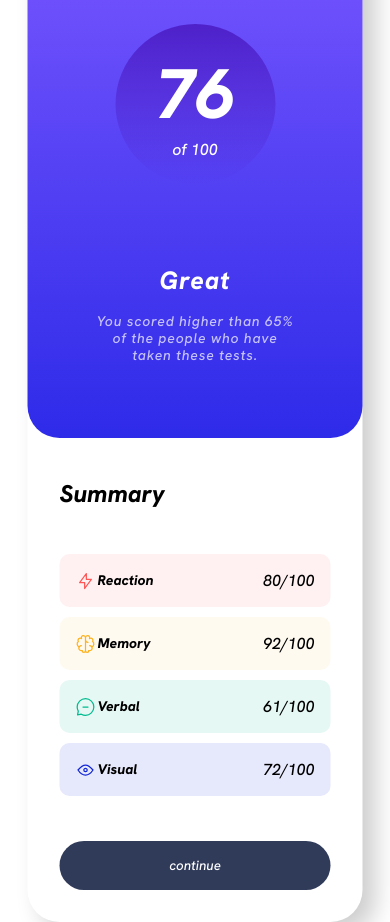
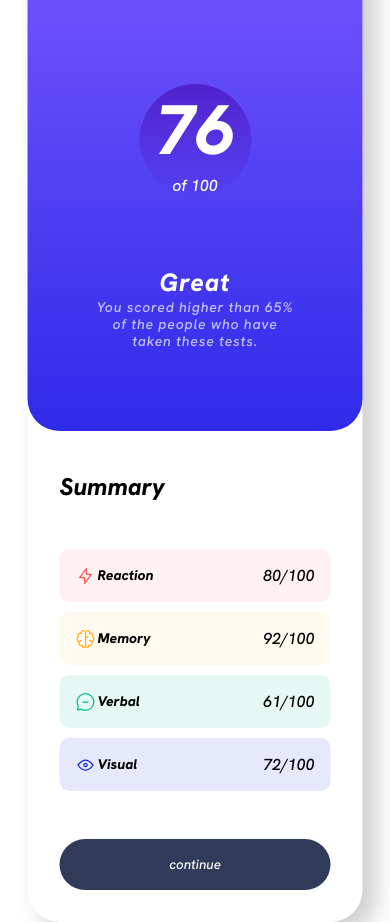
Before and after one commit to josuethetika/Results-summary-component, a plain HTML site: page index.html in a window 390 px wide. Drawn offline with Linux system fonts and the light colour scheme.

Commit message:
new update

```diff
--- a/style.css
+++ b/style.css
@@ -130,7 +130,17 @@ body{
         width: 335px; ;
     }
     .result{
-        margin-top:80px ;
+        margin:0 ;
+        gap: 0;
+    }
+    .score{
+        margin-top: 100px;
+    }
+    .title{
+        margin-top: 70px;
+    }
+    .score{
+        width:7rem;
     }
 
 }
```
